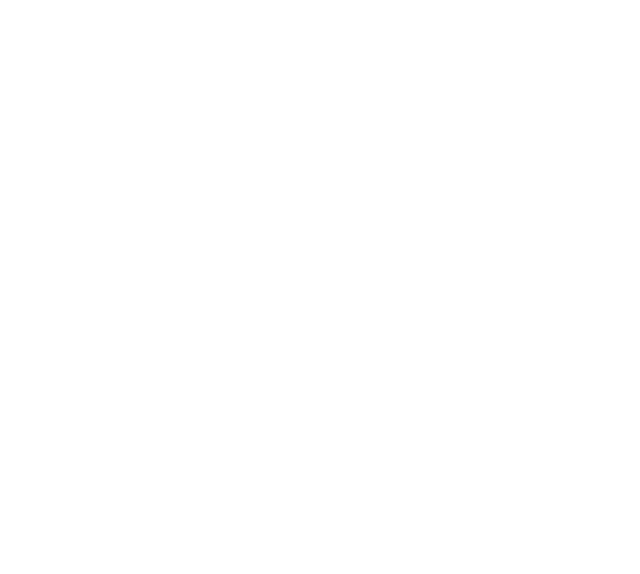
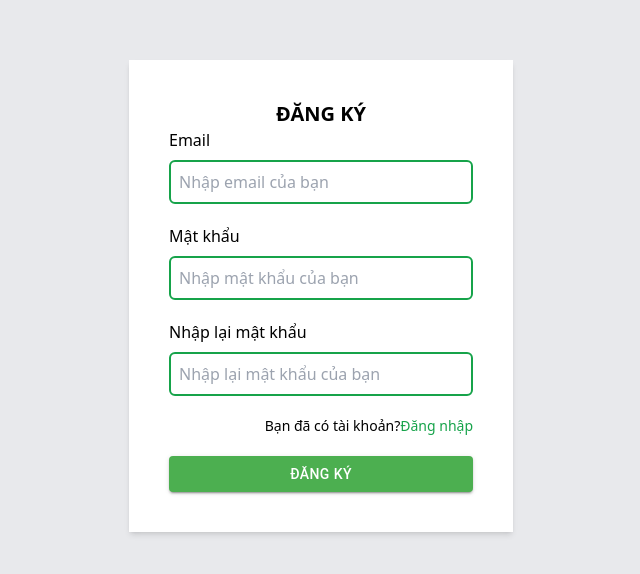
Before and after one commit to MinhQuan-21130491/CDW-FE, a React (Vite) app: page /signup in a window 1280 px wide. Before the commit this address had no page. Shown: the part 104-678 px from the top of the page, without its empty margins (319-959 px from the left). Built offline with nearby package versions, Linux system fonts and the light colour scheme.

Commit message:
up signin and signup page

```diff
--- a/src/App.jsx
+++ b/src/App.jsx
@@ -1,10 +1,9 @@
 import { useState } from 'react'
 import HomePage from './pages/HomePage'
 import { Route, Routes } from 'react-router-dom'
-import Status from './pages/Status'
-import StatusViewer from './pages/StatusViewer'
+import SignUp from './pages/SignUp'
 import SignIn from './pages/SignIn'
-import Register from './pages/Register'
+
 
 
 function App() {
@@ -13,7 +12,8 @@
    <div>
     <Routes>
       <Route path = "/" element = {<HomePage/>}></Route>
-
+      <Route path = "/signin" element = {<SignIn/>}></Route>
+      <Route path = "/signup" element={<SignUp/>}></Route>
     </Routes>
    </div>
   )
--- /dev/null
+++ b/src/pages/SignIn.jsx
@@ -0,0 +1,66 @@
+import { Alert, Button, Snackbar } from '@mui/material';
+import { green } from '@mui/material/colors';
+import React, { useState } from 'react'
+import { Link } from 'react-router-dom';
+
+const SignIn = () => {
+    const[inputEmail, setInputEmail] = useState('');
+    const[inputPassword, setInputPassword] = useState('');
+    const[openSnackBar, setOpenSnackBar] = useState();
+    const handleSubmit = (e) => {
+        e.preventDefault();
+        console.log('submit');
+        setOpenSnackBar(true)
+    }
+    const handleOnchangeEmail =(e) => {
+        setInputEmail(e.value)
+    }
+    const handleOnchangePassword =(e) => {
+        setInputPassword(e.value)
+    }
+    const handleSnackBarClose = () => {
+        setOpenSnackBar(false)
+    }
+  return (
+    <div className='bg-[#e8e9ec]'>
+        <div className='flex justify-center h-screen items-center'>
+            <div className='w-[30%] p-10 shadow-md bg-white'>
+                <h1 className='font-bold text-xl text-center'>ĐĂNG NHẬP</h1>
+                <form onSubmit={handleSubmit} className='space-y-5'>
+                    <div>
+                        <p className='mb-2'>Email</p>
+                        <input
+                        placeholder='Nhập email của bạn'
+                        onChange={handleOnchangeEmail}
+                        value={inputEmail}
+                        type='text' className='p-2 border-2 border-green-600 outline-none w-full rounded-md' />
+                    </div>
+                    <div>
+                        <p className='mb-2'>Mật khẩu</p>
+                        <input
+                        placeholder='Nhập mật khẩu của bạn'
+                        onChange={handleOnchangePassword}
+                        value={inputPassword}
+                        type='password' className='p-2 border-2 border-green-600 outline-none w-full rounded-md' />
+                    </div>
+                    <div className='my-5 text-end'>
+                    <p className='text-sm '>Bạn chưa có tài khoản? <Link to="/register" className='text-sm text-green-600'>Đăng ký</Link></p>
+                    </div>
+                    <div >
+                        <Button type='submit' sx={{bgcolor:green[500]}} className='w-full bg-green-600' variant='contained'>Đăng nhập</Button>
+                    </div>
+                </form>
+            </div>
+        </div>
+        <Snackbar
+            open={openSnackBar}
+            autoHideDuration={6000}
+            onClose={handleSnackBarClose }
+        >
+            <Alert onClose={handleSnackBarClose } severity='success' sx={{width:'100%'}}>This is success message!</Alert>
+        </Snackbar>
+    </div>
+  )
+}
+
+export default SignIn
--- /dev/null
+++ b/src/pages/SignUp.jsx
@@ -0,0 +1,79 @@
+import { Alert, Button, Snackbar } from '@mui/material';
+import { green } from '@mui/material/colors';
+import React, { useState } from 'react'
+import { Link } from 'react-router-dom';
+
+const SignUp = () => {
+    const[inputEmail, setInputEmail] = useState('');
+    const[inputPassword, setInputPassword] = useState('');
+    const[inputPasswordConfirm, setInputPasswordConfirm] = useState('');
+    const[openSnackBar, setOpenSnackBar] = useState();
+
+    const handleSubmit = () => {
+        e.preventDefault();
+        console.log('submit');
+        setOpenSnackBar(true)
+    }
+    const handleOnchangeEmail =(e) => {
+        setInputEmail(e.value)
+    }
+    const handleOnchangePassword =(e) => {
+        setInputPassword(e.value)
+    }
+    const handleOnchangePasswordConfirm =(e) => {
+        setInputPasswordConfirm(e.value)
+    }
+    const handleSnackBarClose = () => {
+        setOpenSnackBar(false)
+    }
+  return (
+    <div className='bg-[#e8e9ec]'>
+        <div className='flex justify-center h-screen items-center'>
+            <div className='w-[30%] p-10 shadow-md bg-white'>
+                <h1 className='font-bold text-xl text-center'>ĐĂNG KÝ</h1>
+                <form onSubmit={handleSubmit} className='space-y-5'>
+                    <div>
+                        <p className='mb-2'>Email</p>
+                        <input
+                        placeholder='Nhập email của bạn'
+                        onChange={handleOnchangeEmail}
+                        value={inputEmail}
+                        type='text' className='p-2 border-2 border-green-600 outline-none w-full rounded-md' />
+                    </div>
+                    <div>
+                        <p className='mb-2'>Mật khẩu</p>
+                        <input
+                        placeholder='Nhập mật khẩu của bạn'
+                        onChange={handleOnchangePassword}
+                        value={inputPassword}
+                        type='password' className='p-2 border-2 border-green-600 outline-none w-full rounded-md' />
+                    </div>
+                    <div>
+                        <p className='mb-2'>Nhập lại mật khẩu</p>
+                        <input
+                        placeholder='Nhập lại mật khẩu của bạn'
+                        onChange={handleOnchangePasswordConfirm}
+                        value={inputPasswordConfirm}
+                        type='password' className='p-2 border-2 border-green-600 outline-none w-full rounded-md' />
+                    </div>
+                </form>
+                <div className='my-5 text-end'>
+                    <p className='text-sm '>Bạn đã có tài khoản?<Link to="/signin" className='text-sm text-green-600'>Đăng nhập</Link></p>
+                </div>
+                <div >
+                    <Button type='submit' sx={{bgcolor:green[500]}} className='w-full bg-green-600' variant='contained'>Đăng ký</Button>
+                </div>
+            </div>
+        </div>
+         <Snackbar
+            open={openSnackBar}
+            autoHideDuration={6000}
+            onClose={handleSnackBarClose}
+        >
+            <Alert onClose={handleSnackBarClose } severity='success' sx={{width:'100%'}}>This is success message!</Alert>
+        </Snackbar>
+    </div>
+  )
+}
+
+export default SignUp
```
